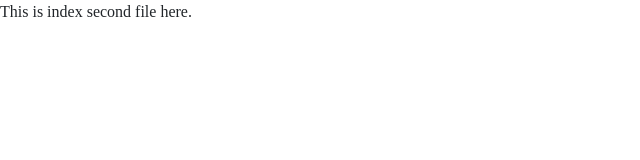
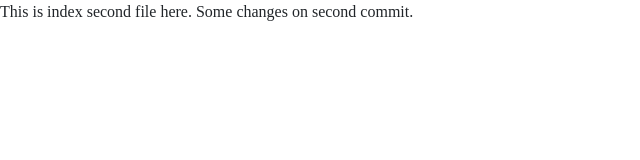
Before and after one commit to sachin14962023/websitetest, a plain HTML site: page index-2.html in a window 1280 px wide. Shown: the whole page, without its empty margins (0-640 px from the left). Drawn offline with Linux system fonts and the light colour scheme.

Commit message:
Changes on second commit index-2.html

```diff
--- a/index-2.html
+++ b/index-2.html
@@ -2,7 +2,7 @@
 <html>
 
 <head>
-    <title>Internet Homepage</title>
+    <title>This is change 2</title>
     <meta name="viewport" content="width=device-width">
     <meta name="viewport" content="width=device-width, initial-scale=1">
     <link href="https://fonts.googleapis.com/css2?family=Inter:wght@100;200;300;400;500;600;700;800;900&display=swap"
@@ -18,6 +18,7 @@
 
 
     This is index second file here.
+    Some changes on second commit.
 
     <script src="js/jquery.min.js"></script>
     <script src="js/bootstrap.bundle.min.js"></script>
```
